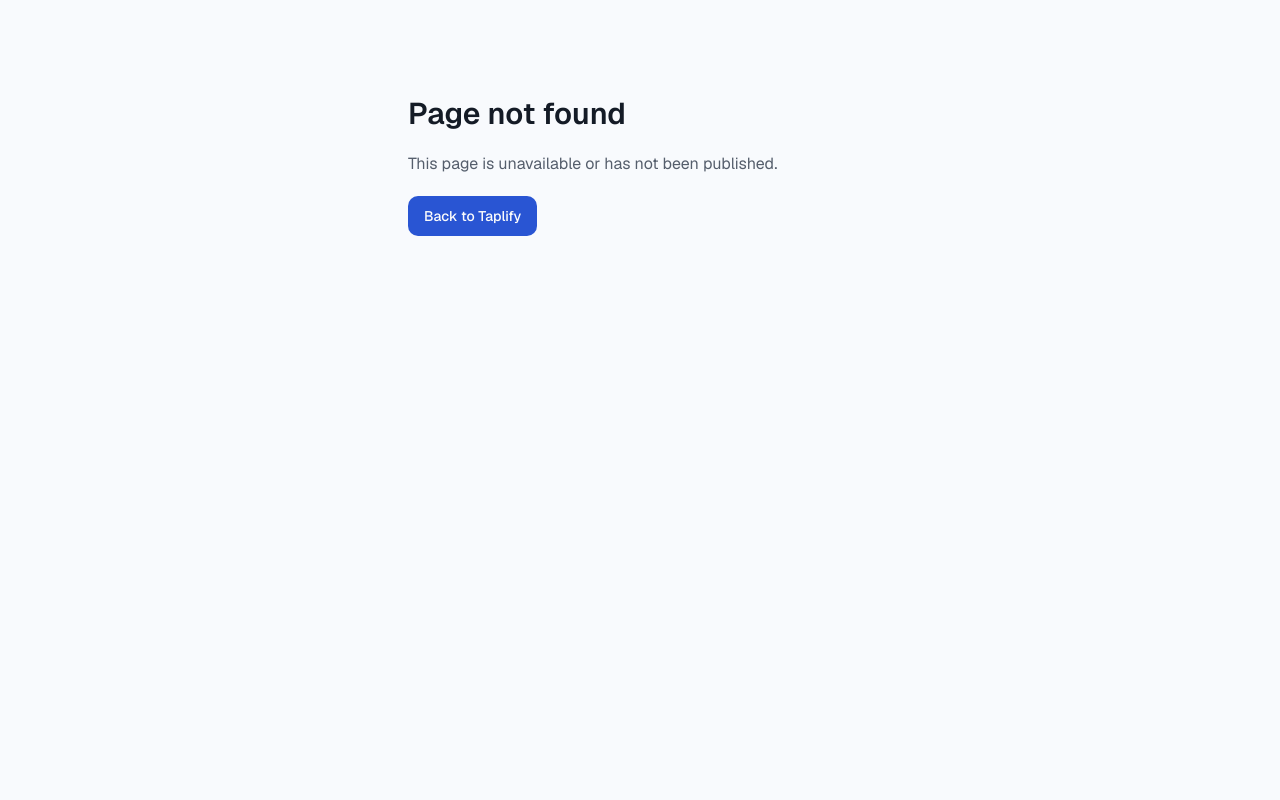
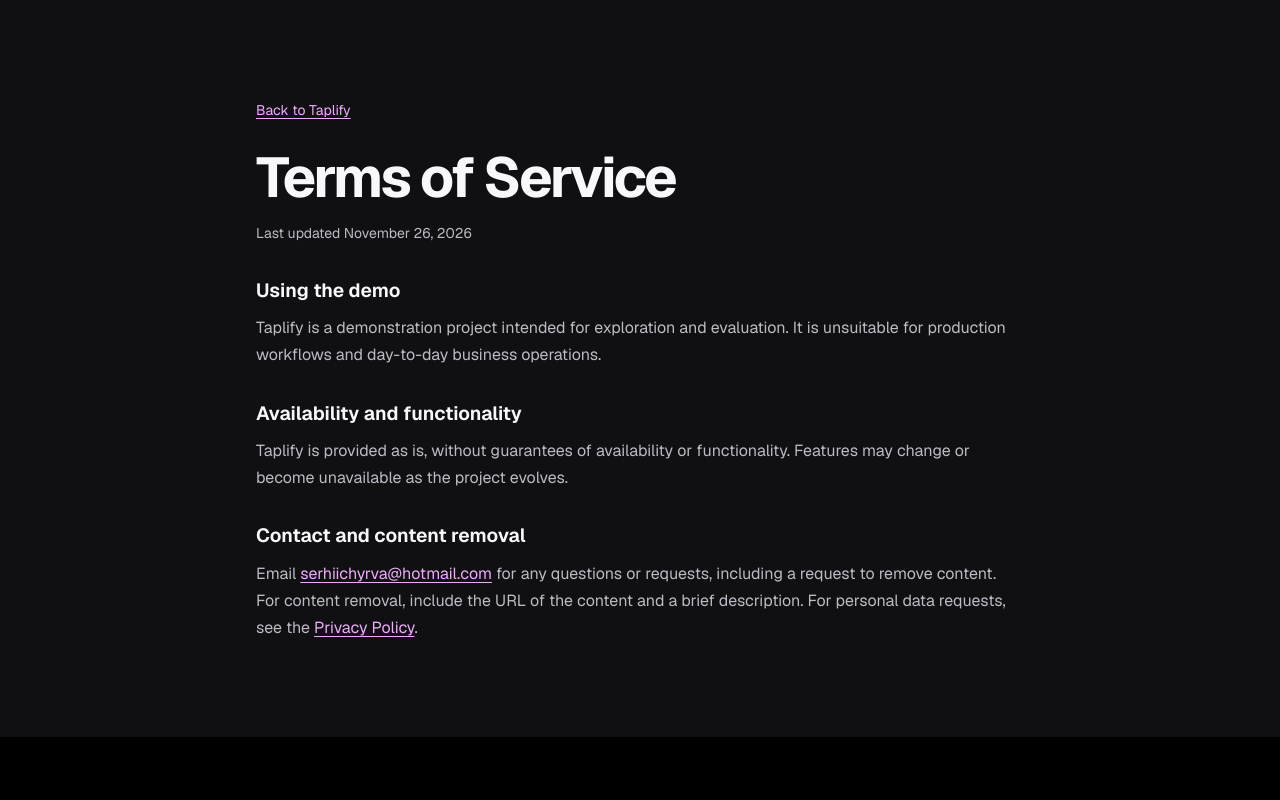
Before and after one commit to serh11chyrva/taplify, a Next.js app: page /terms-of-service in a window 1280 px wide. Before the commit this address had no page. Shown: the top 800 px of the page. Built offline with nearby package versions, Linux system fonts and the light colour scheme.

Commit message:
feat(legal): add terms and privacy pages

```diff
--- /dev/null
+++ b/src/app/(legal)/contact-email.tsx
@@ -0,0 +1,5 @@
+const contactEmail = "serhiichyrva@hotmail.com";
+
+export function ContactEmail() {
+  return <a href={`mailto:${contactEmail}`}>{contactEmail}</a>;
+}
--- /dev/null
+++ b/src/app/(legal)/layout.tsx
@@ -0,0 +1,16 @@
+import Link from "next/link";
+import { LandingFooter } from "../_landing/landing-footer";
+import landingStyles from "../landing.module.css";
+import styles from "./legal.module.css";
+
+export default function LegalLayout({ children }: { children: React.ReactNode }) {
+  return (
+    <div className={`${landingStyles.page} flex flex-col`}>
+      <main className={styles.content}>
+        <Link href="/" className={styles.backLink}>Back to Taplify</Link>
+        {children}
+      </main>
+      <LandingFooter />
+    </div>
+  );
+}
--- /dev/null
+++ b/src/app/(legal)/legal.module.css
@@ -0,0 +1,49 @@
+.content {
+  flex: 1;
+  inline-size: calc(100% - 2 * var(--landing-gutter));
+  max-inline-size: 48rem;
+  margin-inline: auto;
+  padding-block: clamp(2.5rem, 8vw, 6rem);
+  line-height: 1.7;
+}
+
+.content h1 {
+  margin-block: 1.5rem 0.75rem;
+  font-size: clamp(2rem, 5vw, 3.5rem);
+  font-weight: 700;
+  line-height: 1.12;
+  letter-spacing: -0.045em;
+}
+
+.content h2 {
+  margin-block-end: 0.5rem;
+  font-size: 1.2rem;
+  font-weight: 650;
+  line-height: 1.4;
+}
+
+.content section {
+  margin-block-start: 2rem;
+}
+
+.content p {
+  margin-block-start: 0.6rem;
+  color: var(--landing-muted);
+}
+
+.content a {
+  color: var(--landing-accent-light);
+  overflow-wrap: anywhere;
+  text-decoration: underline;
+  text-underline-offset: 0.2em;
+}
+
+.content a:focus-visible {
+  outline: 2px solid var(--landing-accent);
+  outline-offset: 4px;
+}
+
+.backLink,
+.updated {
+  font-size: 0.875rem;
+}
--- /dev/null
+++ b/src/app/(legal)/privacy-policy/page.tsx
@@ -0,0 +1,60 @@
+import type { Metadata } from "next";
+import { ContactEmail } from "../contact-email";
+import styles from "../legal.module.css";
+
+export const metadata: Metadata = {
+  title: "Privacy Policy",
+  description: "How the Taplify demo handles sign-in, session, and contact data.",
+};
+
+export default function PrivacyPolicyPage() {
+  return (
+    <>
+      <h1>Privacy Policy</h1>
+      <p className={styles.updated}>Last updated <time dateTime="2026-11-26">November 26, 2026</time></p>
+      <p>This policy explains how the Taplify demo handles personal data when you visit, sign in, or contact us.</p>
+
+      <section>
+        <h2>Google sign-in</h2>
+        <p>
+          When you sign in with Google, Taplify receives your Google account identifier, name,
+          email address and verification status, and a profile picture when provided. Taplify
+          uses these details to create and identify your account and sign you in. Account records
+          and the sign-in tokens Google returns are stored in MongoDB.
+        </p>
+      </section>
+
+      <section>
+        <h2>Sessions and cookies</h2>
+        <p>
+          Taplify uses cookies to protect the sign-in process and keep you signed in. Session
+          records are stored in MongoDB and may include your IP address and browser information.
+          Sessions expire after a limited period and can be renewed while you use the site.
+          Signing out ends your current session.
+        </p>
+      </section>
+
+      <section>
+        <h2>Hosting and diagnostics</h2>
+        <p>
+          Vercel hosts Taplify and may process technical request data, such as the page requested,
+          IP address, and browser information, to serve the site and diagnose errors. Log retention
+          depends on the hosting configuration.
+        </p>
+      </section>
+
+      <section>
+        <h2>Contact and data deletion</h2>
+        <p>
+          Taplify keeps account data while your account exists. If you email us, we use your email
+          address and the contents of your message to respond and handle your request.
+        </p>
+        <p>
+          Email <ContactEmail /> for privacy questions or to request deletion of your account or
+          other personal data held by Taplify. Include the email address associated with your account,
+          if applicable, and enough detail to identify the data.
+        </p>
+      </section>
+    </>
+  );
+}
--- /dev/null
+++ b/src/app/(legal)/terms-of-service/page.tsx
@@ -0,0 +1,43 @@
+import type { Metadata } from "next";
+import Link from "next/link";
+import { ContactEmail } from "../contact-email";
+import styles from "../legal.module.css";
+
+export const metadata: Metadata = {
+  title: "Terms of Service",
+  description: "Terms for using the Taplify demonstration project and contacting its maintainer.",
+};
+
+export default function TermsOfServicePage() {
+  return (
+    <>
+      <h1>Terms of Service</h1>
+      <p className={styles.updated}>Last updated <time dateTime="2026-11-26">November 26, 2026</time></p>
+
+      <section>
+        <h2>Using the demo</h2>
+        <p>
+          Taplify is a demonstration project intended for exploration and evaluation.
+          It is unsuitable for production workflows and day-to-day business operations.
+        </p>
+      </section>
+
+      <section>
+        <h2>Availability and functionality</h2>
+        <p>
+          Taplify is provided as is, without guarantees of availability or functionality.
+          Features may change or become unavailable as the project evolves.
+        </p>
+      </section>
+
+      <section>
+        <h2>Contact and content removal</h2>
+        <p>
+          Email <ContactEmail /> for any questions or requests, including a request
+          to remove content. For content removal, include the URL of the content and a brief description.
+          For personal data requests, see the <Link href="/privacy-policy">Privacy Policy</Link>.
+        </p>
+      </section>
+    </>
+  );
+}
--- a/src/app/_landing/landing-footer.tsx
+++ b/src/app/_landing/landing-footer.tsx
@@ -1,13 +1,16 @@
 import { ArrowUpRight } from "lucide-react";
+import Link from "next/link";
 import styles from "../landing.module.css";
 import { productLinks } from "./products";
 import { ScrollReveal } from "./scroll-reveal";
+
+type FooterLinkItem = { label: string; marker?: string; href?: string };
 
 function placeholders(labels: string[]) {
   return labels.map((label) => ({ label, marker: "**" }));
 }
 
-const footerColumns = [
+const footerColumns: { title: string; links: FooterLinkItem[] }[][] = [
   [
     { title: "Taplify", links: placeholders(["Templates", "About", "Support", "FAQ & Guides", "Status"]) },
     { title: "Products", links: productLinks },
@@ -18,11 +21,26 @@ const footerColumns = [
   }],
   [{
     title: "Legal",
-    links: placeholders(["Terms of Service", "Privacy Policy", "Cookie Policy", "Licenses", "Company Information"]),
+    links: [
+      { label: "Terms of Service", href: "/terms-of-service" },
+      { label: "Privacy Policy", href: "/privacy-policy" },
+      ...placeholders(["Cookie Policy", "Licenses", "Company Information"]),
+    ],
   }],
 ];
 
-function FooterLink({ label, marker, href }: { label: string; marker?: string; href?: string }) {
+function FooterLink({ label, marker, href }: FooterLinkItem) {
+  const content = (
+    <>
+      {label}{marker && <sup>{marker}</sup>}
+      <ArrowUpRight className={styles.footerLinkIcon} aria-hidden="true" />
+    </>
+  );
+
+  if (href?.startsWith("/")) {
+    return <Link className={styles.footerLink} href={href}>{content}</Link>;
+  }
+
   return (
     <a
       className={styles.footerLink}
@@ -30,8 +48,7 @@ function FooterLink({ label, marker, href }: { label: string; marker?: string; h
       role={href ? undefined : "link"}
       aria-disabled={href ? undefined : true}
     >
-      {label}{marker && <sup>{marker}</sup>}
-      <ArrowUpRight className={styles.footerLinkIcon} aria-hidden="true" />
+      {content}
     </a>
   );
 }
@@ -47,8 +64,8 @@ export function LandingFooter() {
                 <div key={title}>
                   <h2>{title}</h2>
                   <ul role="list">
-                    {links.map(({ label, marker }) => (
-                      <li key={label}><FooterLink label={label} marker={marker} /></li>
+                    {links.map((link) => (
+                      <li key={link.label}><FooterLink {...link} /></li>
                     ))}
                   </ul>
                 </div>
```
Also changed, not shown: 1 other file (tests, documents, lock files or other folders).
